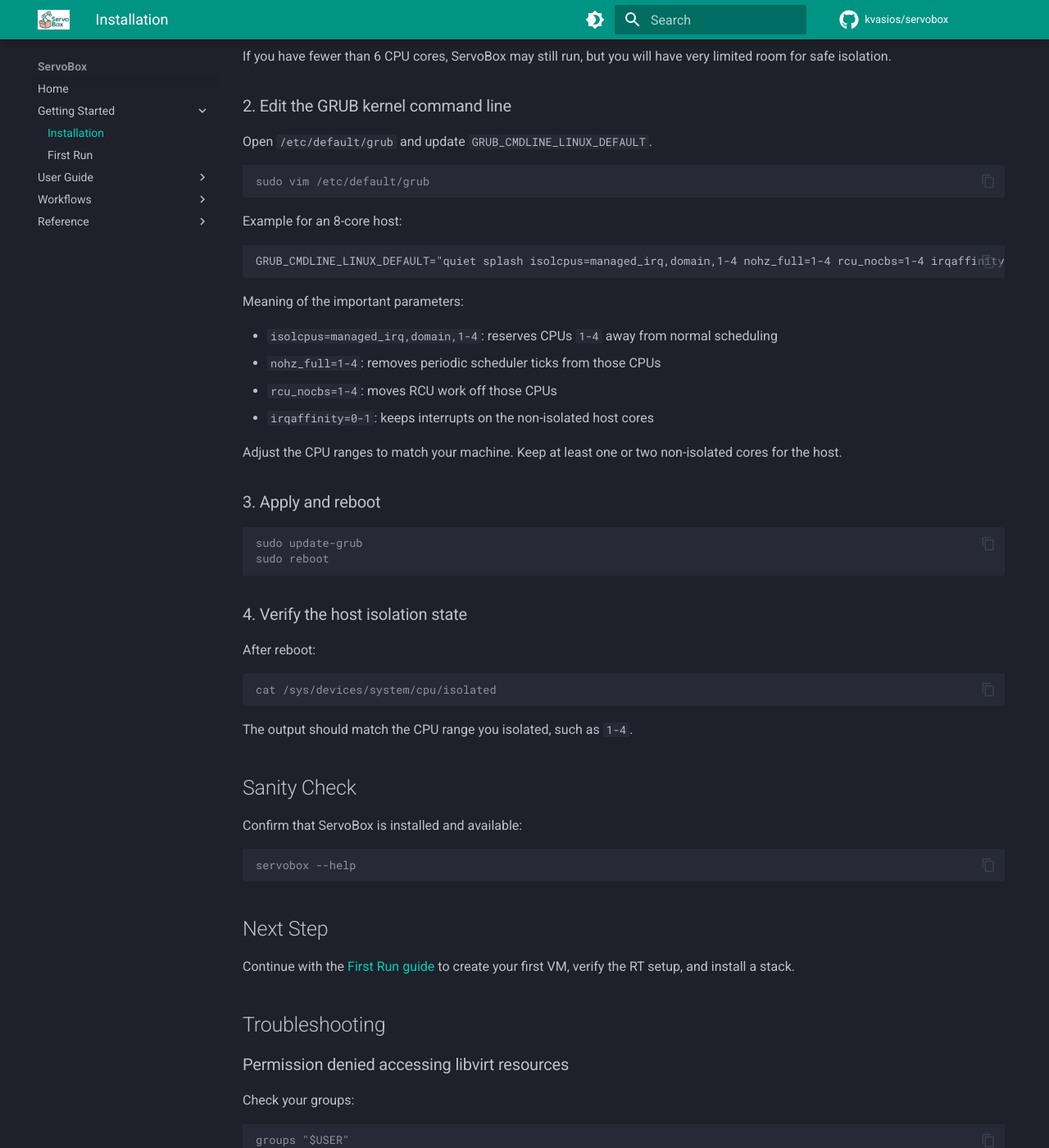
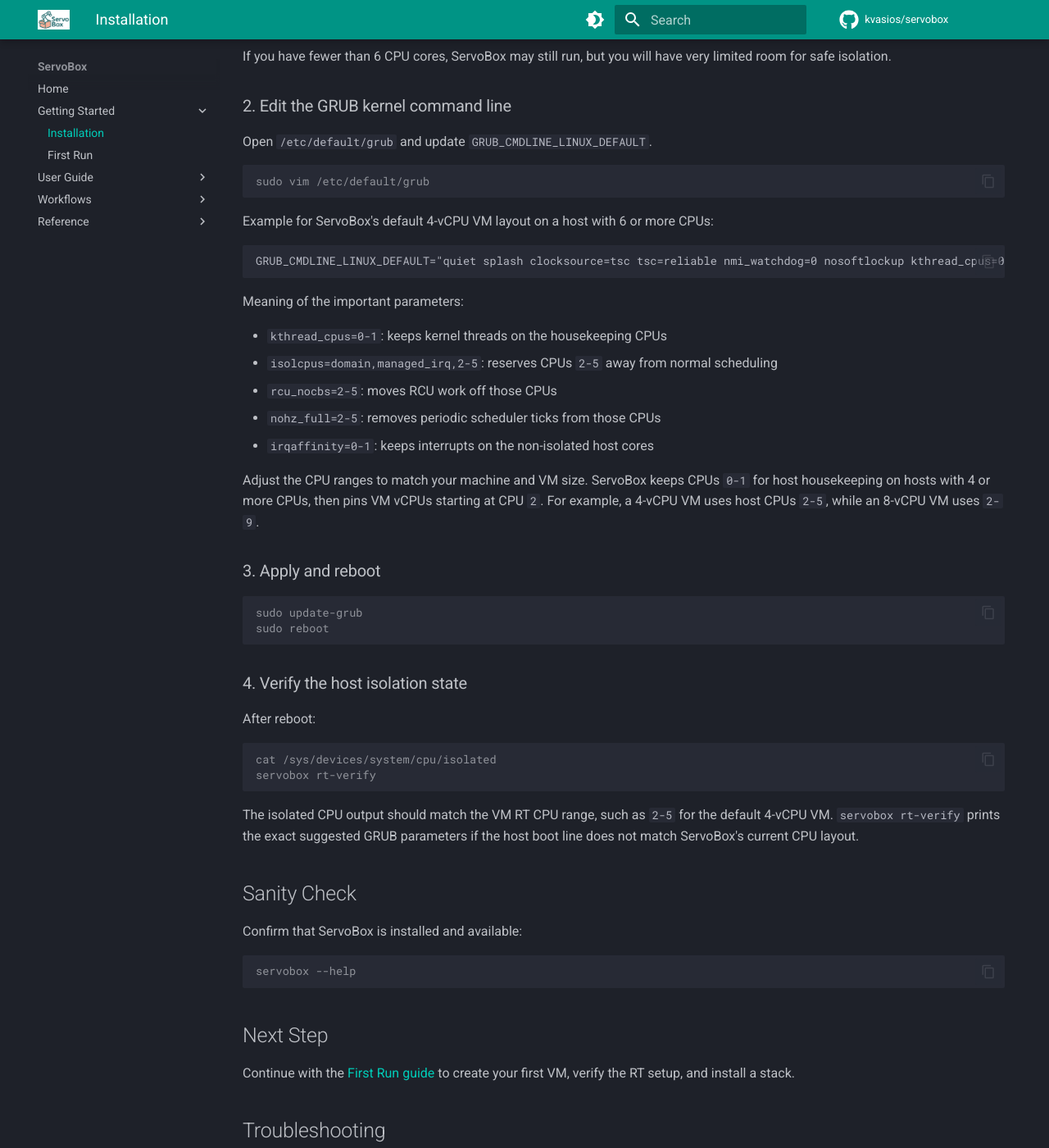
Before and after one commit to kvasios/servobox, an MkDocs documentation site: the page built from docs/content/getting-started/installation.md, in a window 1280 px wide and 1400 px high, scrolled down 1537 px. Shown: the whole window at 82% size. Built offline with MkDocs 1.6.1 and Material for MkDocs 9.7.7, drawn with Linux system fonts in a browser that asks for light colours; comment, search, counter and statistics services are not loaded.

Commit message:
updating grub recommendation

````diff
--- a/docs/content/getting-started/installation.md
+++ b/docs/content/getting-started/installation.md
@@ -74,20 +74,21 @@ Open `/etc/default/grub` and update `GRUB_CMDLINE_LINUX_DEFAULT`.
 sudo vim /etc/default/grub
 ```
 
-Example for an 8-core host:
+Example for ServoBox's default 4-vCPU VM layout on a host with 6 or more CPUs:
 
 ```text
-GRUB_CMDLINE_LINUX_DEFAULT="quiet splash isolcpus=managed_irq,domain,1-4 nohz_full=1-4 rcu_nocbs=1-4 irqaffinity=0-1"
+GRUB_CMDLINE_LINUX_DEFAULT="quiet splash clocksource=tsc tsc=reliable nmi_watchdog=0 nosoftlockup kthread_cpus=0-1 isolcpus=domain,managed_irq,2-5 rcu_nocb_poll rcu_nocbs=2-5 nohz=on nohz_full=2-5 irqaffinity=0-1"
 ```
 
 Meaning of the important parameters:
 
-- `isolcpus=managed_irq,domain,1-4`: reserves CPUs `1-4` away from normal scheduling
-- `nohz_full=1-4`: removes periodic scheduler ticks from those CPUs
-- `rcu_nocbs=1-4`: moves RCU work off those CPUs
+- `kthread_cpus=0-1`: keeps kernel threads on the housekeeping CPUs
+- `isolcpus=domain,managed_irq,2-5`: reserves CPUs `2-5` away from normal scheduling
+- `rcu_nocbs=2-5`: moves RCU work off those CPUs
+- `nohz_full=2-5`: removes periodic scheduler ticks from those CPUs
 - `irqaffinity=0-1`: keeps interrupts on the non-isolated host cores
 
-Adjust the CPU ranges to match your machine. Keep at least one or two non-isolated cores for the host.
+Adjust the CPU ranges to match your machine and VM size. ServoBox keeps CPUs `0-1` for host housekeeping on hosts with 4 or more CPUs, then pins VM vCPUs starting at CPU `2`. For example, a 4-vCPU VM uses host CPUs `2-5`, while an 8-vCPU VM uses `2-9`.
 
 ### 3. Apply and reboot
 
@@ -102,9 +103,10 @@ After reboot:
 
 ```console
 cat /sys/devices/system/cpu/isolated
+servobox rt-verify
 ```
 
-The output should match the CPU range you isolated, such as `1-4`.
+The isolated CPU output should match the VM RT CPU range, such as `2-5` for the default 4-vCPU VM. `servobox rt-verify` prints the exact suggested GRUB parameters if the host boot line does not match ServoBox's current CPU layout.
 
 ## Sanity Check
 
````
Also changed, not shown: docs/content/reference/rt-tuning.md (+6 -5 lines).
